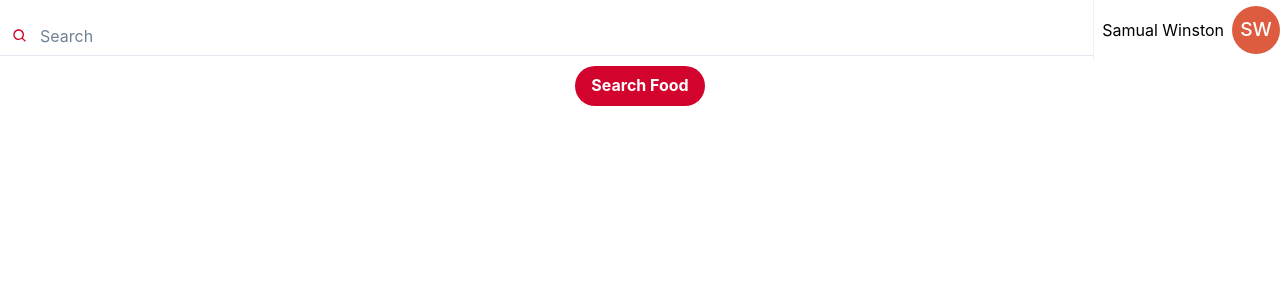
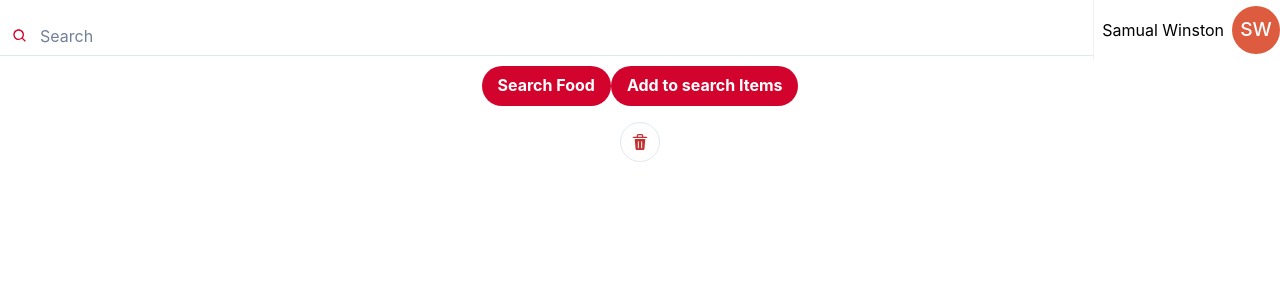
Before and after one commit to dipanshuhappy/ketchhub-frontend, a React (Create React App) app: page /search in a window 1280 px wide. Shown: the top 300 px of the page. Built offline with nearby package versions, Linux system fonts and the light colour scheme.

Commit message:
search items

```diff
--- a/package.json
+++ b/package.json
@@ -3,6 +3,7 @@
   "version": "0.1.0",
   "private": true,
   "dependencies": {
+    "@chakra-ui/icons": "^2.0.9",
     "@chakra-ui/react": "^2.3.2",
     "@emotion/react": "^11.10.4",
     "@emotion/styled": "^11.10.4",
--- a/src/components/SearchBar.tsx
+++ b/src/components/SearchBar.tsx
@@ -14,8 +14,11 @@ import React from "react";
 import { BiSearch } from "react-icons/bi";
 import { useNavigate } from "react-router-dom";
 import colors from "../theme/colors";
-
-function SearchBar() {
+type SearchBarProps = {
+  value: string;
+  onChange: Function;
+};
+function SearchBar({ value, onChange }: SearchBarProps) {
   const navigate = useNavigate();
 
   return (
@@ -29,7 +32,13 @@ function SearchBar() {
           pointerEvents="none"
           children={<BiSearch color={colors.brand[200]} />}
         />
-        <Input placeholder="Search" />
+        <Input
+          value={value}
+          onChange={(event) => {
+            onChange(event.target.value);
+          }}
+          placeholder="Search"
+        />
       </InputGroup>
       <Box>
         <Stack direction="row" alignItems={"center"}>
--- a/src/pages/DashboardPage.tsx
+++ b/src/pages/DashboardPage.tsx
@@ -48,7 +48,7 @@ function DashboardPage() {
   const [isMobile] = useMediaQuery("(max-width: 768px)");
   return (
     <MainLayout>
-      <SearchBar />
+      <SearchBar value="" onChange={() => {}} />
       <Box
         marginInline={"auto"}
         width={{ base: "100%", lg: "50%" }}
--- a/src/pages/SearchPage.tsx
+++ b/src/pages/SearchPage.tsx
@@ -1,15 +1,62 @@
-import { Button, Center } from "@chakra-ui/react";
-import React from "react";
+import {
+  Badge,
+  Button,
+  Center,
+  IconButton,
+  Wrap,
+  WrapItem,
+} from "@chakra-ui/react";
+import React, { useState } from "react";
 import SearchBar from "../components/SearchBar";
 import MainLayout from "../layout/MainLayout";
-
+import { DeleteIcon } from "@chakra-ui/icons";
 function SearchPage() {
+  const [searchItem, setSearchItem] = useState("");
+  const [searchItems, setSearchItems] = useState<string[]>([]);
   return (
     <MainLayout>
-      <SearchBar />
+      <SearchBar value={searchItem} onChange={setSearchItem} />
       <Center marginTop={"1.5"}>
-        <Button marginInline={"auto"}>Search Food</Button>
+        <Button>Search Food</Button>
+        <Button
+          onClick={() => {
+            setSearchItems([...searchItems, searchItem]);
+            setSearchItem("");
+          }}
+        >
+          Add to search Items
+        </Button>
       </Center>
+      <Wrap justify={"center"} align={"center "} margin={"4"}>
+        {searchItems.map((item, index) => (
+          <WrapItem>
+            <Badge
+              key={index}
+              textAlign={"center"}
+              variant={"solid"}
+              fontSize="1.5em"
+              padding={"8px"}
+            >
+              {item}
+            </Badge>
+          </WrapItem>
+        ))}
+        <WrapItem>
+          <IconButton
+            icon={<DeleteIcon />}
+            color="red.600"
+            variant="outline"
+            aria-label="remove-language"
+            onClick={() => {
+              setSearchItems(
+                searchItems.filter(
+                  (_, index) => index != searchItems.length - 1
+                )
+              );
+            }}
+          />
+        </WrapItem>
+      </Wrap>
     </MainLayout>
   );
 }
```
Also changed, not shown: 1 other file (tests, documents, lock files or other folders).
